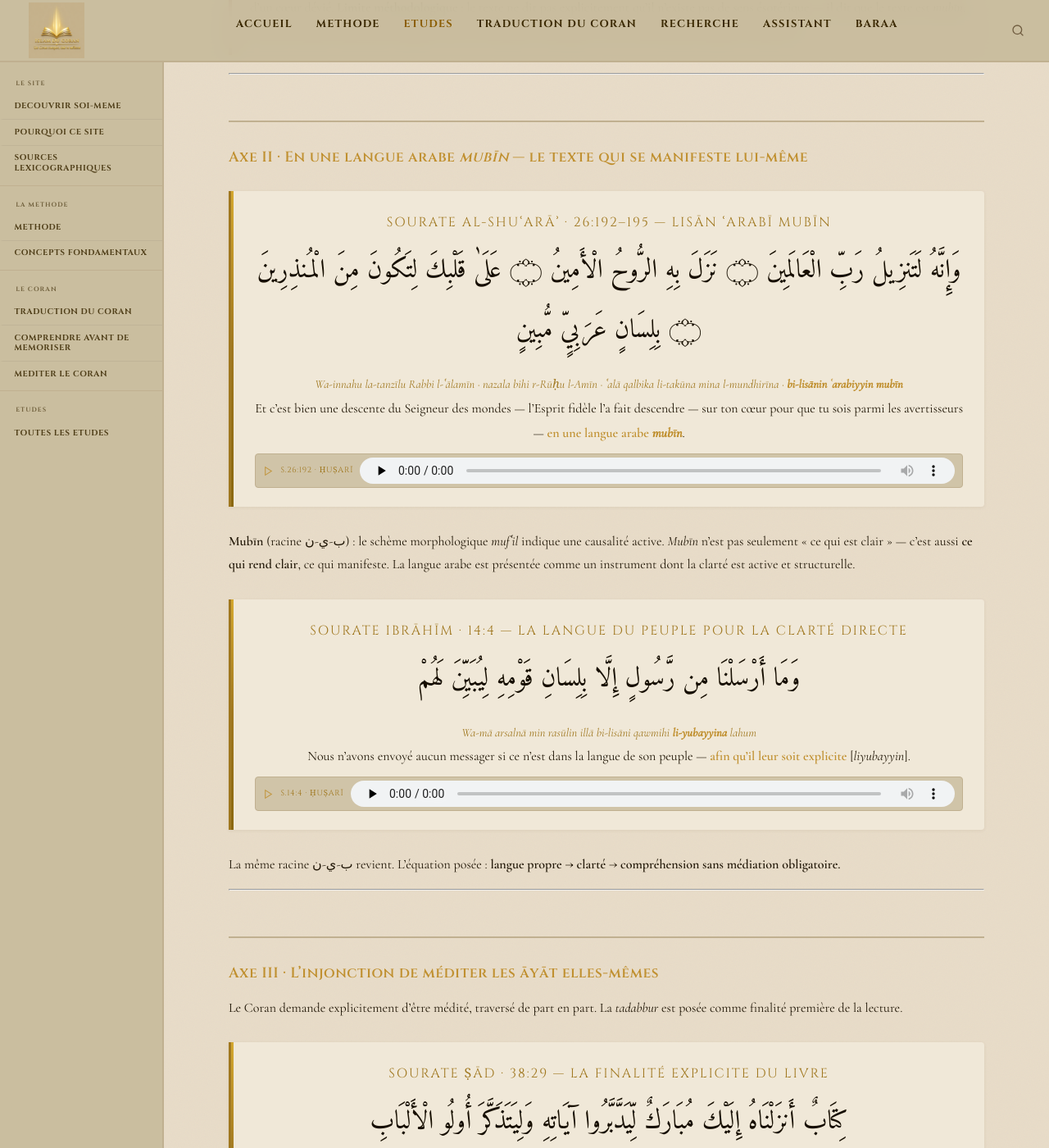
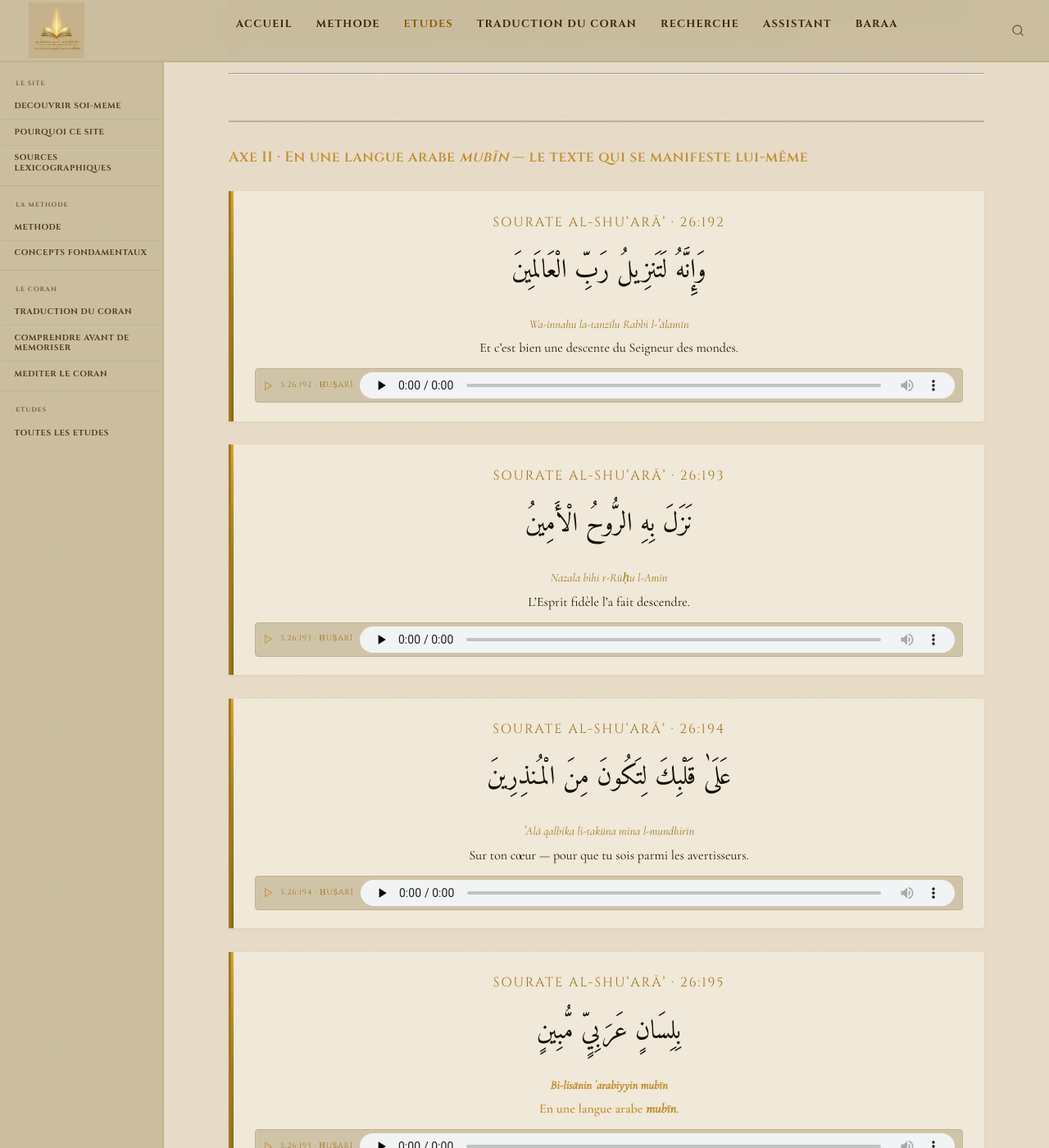
Before and after one commit to Makhuwcoder/islamducoran, a Jekyll site: the page built from _etudes/mediter-texte-langue.md, in a window 1280 px wide and 1400 px high, scrolled down 2182 px. Shown: the whole window at 82% size. Built offline with Jekyll 4.4.1, drawn with Linux system fonts in a browser that asks for light colours.

Commit message:
mediter-texte-langue: S.26:192-195 → 4 includes séparés avec lecteur audio par verset

```diff
--- a/_etudes/mediter-texte-langue.md
+++ b/_etudes/mediter-texte-langue.md
@@ -37,7 +37,13 @@ L'absence de *ʿiwaj* (torsion, déviation) est une propriété de la langue ell
 
 ## Axe II · En une langue arabe *mubīn* — le texte qui se manifeste lui-même
 
-{% include verset.html ref="Sourate Al-Shuʿarāʾ · 26:192–195 — Lisān ʿarabī mubīn" ar="وَإِنَّهُ لَتَنزِيلُ رَبِّ الْعَالَمِينَ ۝ نَزَلَ بِهِ الرُّوحُ الْأَمِينُ ۝ عَلَىٰ قَلْبِكَ لِتَكُونَ مِنَ الْمُنذِرِينَ ۝ بِلِسَانٍ عَرَبِيٍّ مُّبِينٍ" trl="*Wa-innahu la-tanzīlu Rabbi l-ʿālamīn · nazala bihi r-Rūḥu l-Amīn · ʿalā qalbika li-takūna mina l-mundhirīna · **bi-lisānin ʿarabiyyin mubīn***" trad="Et c'est bien une descente du Seigneur des mondes — l'Esprit fidèle l'a fait descendre — sur ton cœur pour que tu sois parmi les avertisseurs — **en une langue arabe *mubīn***." %}
+{% include verset.html ref="Sourate Al-Shuʿarāʾ · 26:192" ar="وَإِنَّهُ لَتَنزِيلُ رَبِّ الْعَالَمِينَ" trl="*Wa-innahu la-tanzīlu Rabbi l-ʿālamīn*" trad="Et c'est bien une descente du Seigneur des mondes." %}
+
+{% include verset.html ref="Sourate Al-Shuʿarāʾ · 26:193" ar="نَزَلَ بِهِ الرُّوحُ الْأَمِينُ" trl="*Nazala bihi r-Rūḥu l-Amīn*" trad="L'Esprit fidèle l'a fait descendre." %}
+
+{% include verset.html ref="Sourate Al-Shuʿarāʾ · 26:194" ar="عَلَىٰ قَلْبِكَ لِتَكُونَ مِنَ الْمُنذِرِينَ" trl="*ʿAlā qalbika li-takūna mina l-mundhirīn*" trad="Sur ton cœur — pour que tu sois parmi les avertisseurs." %}
+
+{% include verset.html ref="Sourate Al-Shuʿarāʾ · 26:195" ar="بِلِسَانٍ عَرَبِيٍّ مُّبِينٍ" trl="***Bi-lisānin ʿarabiyyin mubīn***" trad="**En une langue arabe *mubīn*.**" %}
 
 **Mubīn** (racine ب-ي-ن) : le schème morphologique *mufʿil* indique une causalité active. *Mubīn* n'est pas seulement « ce qui est clair » — c'est aussi **ce qui rend clair**, ce qui manifeste. La langue arabe est présentée comme un instrument dont la clarté est active et structurelle.
 
```
